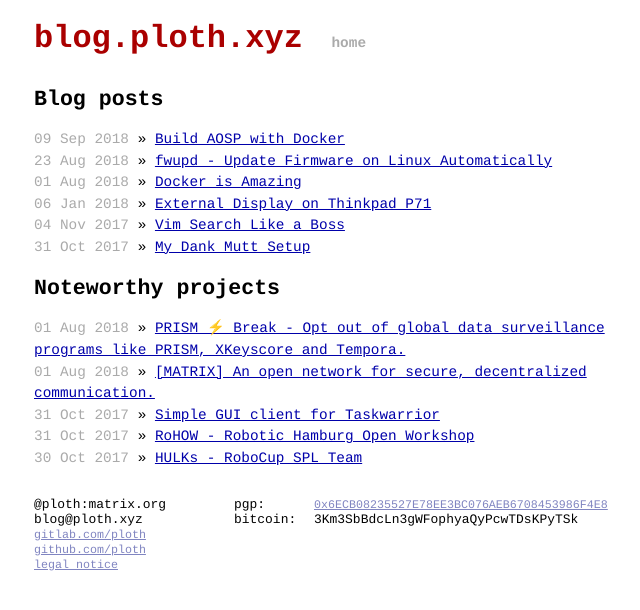
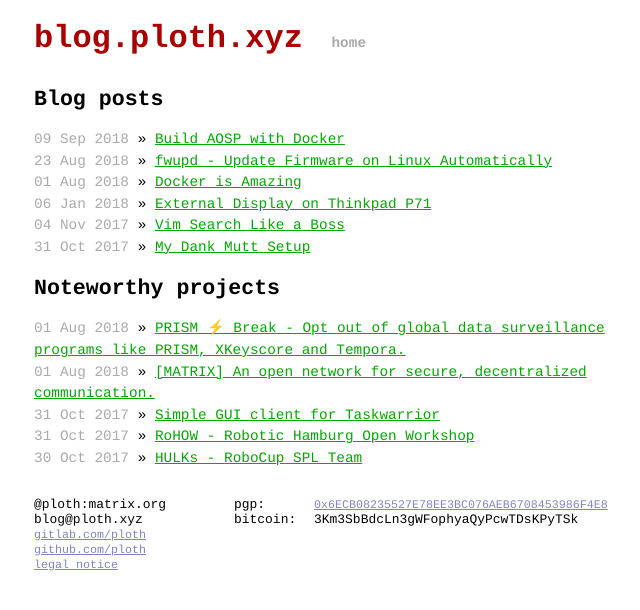
Before and after one commit to ploth/ploth.github.io, a Jekyll site: the page built from index.html, in a window 1280 px wide. Shown: the top 610 px of the page, without its empty margins (306-946 px from the left). Built offline with Jekyll 4.4.1, drawn with Linux system fonts in a browser that asks for light colours.

Commit message:
Update css

```diff
--- a/css/main.css
+++ b/css/main.css
@@ -2,9 +2,9 @@
     --meta: #aaa;
     --title: #a00;
     --personal: #8085C1;
-    --link: #00a;
+    --link: #0a0;
     --hover: black;
-    --visited: #a0a;
+    --visited: black;
     --highlight: #f9f9f9
 }
 
```
